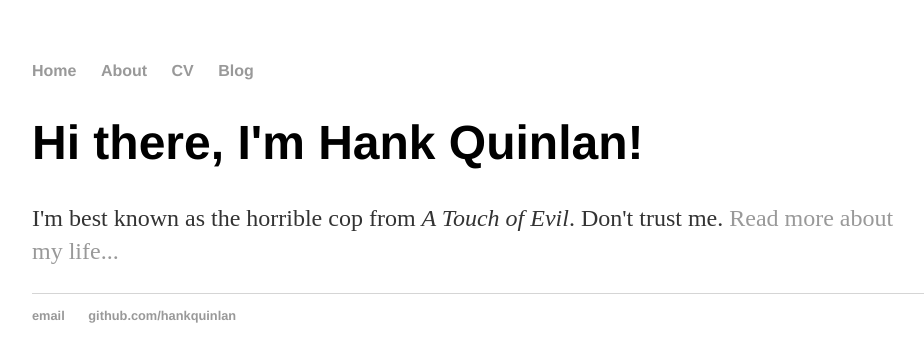
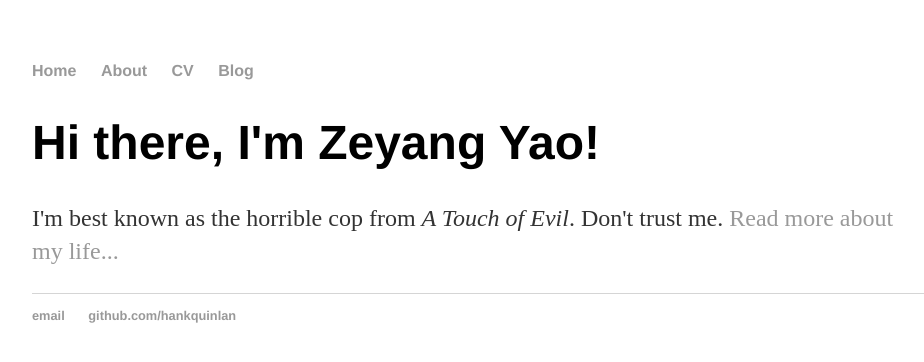
Before and after one commit to BridgeYao2022/bridgeyao2022.github.io, a Jekyll site: the page built from index.html, in a window 1280 px wide. Shown: the top 362 px of the page, without its empty margins (160-1084 px from the left). Built offline with Jekyll 4.4.1, drawn with Linux system fonts in a browser that asks for light colours.

Commit message:
Update index.html

```diff
--- a/index.html
+++ b/index.html
@@ -4,6 +4,6 @@ title: Hank Quinlan, Horrible Cop
 ---
 
 		<div class="blurb">
-			<h1>Hi there, I'm Hank Quinlan!</h1>
+			<h1>Hi there, I'm Zeyang Yao!</h1>
 			<p>I'm best known as the horrible cop from <em>A Touch of Evil</em>. Don't trust me. <a href="/about">Read more about my life...</a></p>
 		</div>
```
